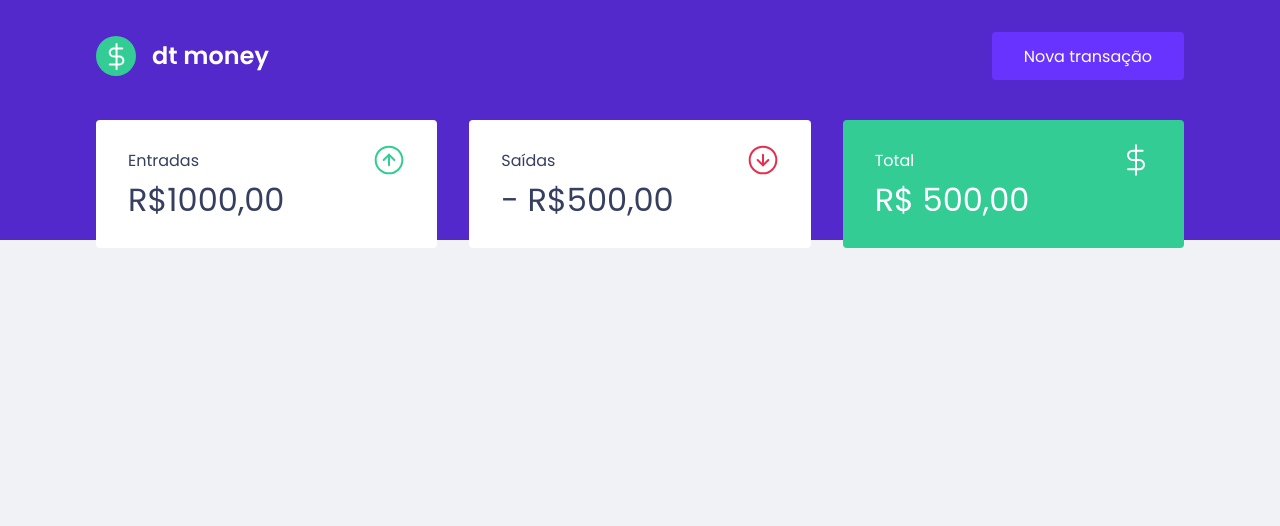
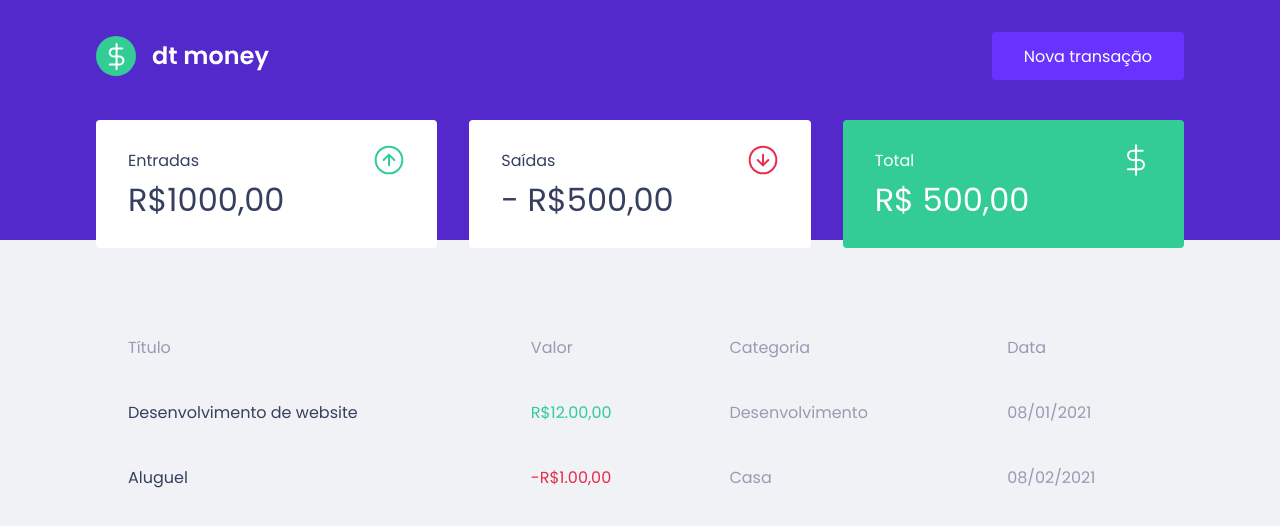
Before and after one commit to mstarkRules/02-dt-money, a React (Create React App) app: page / in a window 1280 px wide. Shown: the top 526 px of the page. Built offline with nearby package versions, Linux system fonts and the light colour scheme; no server answers.

Commit message:
❗ install miragejs and create useeEffect to fetch fake api

```diff
--- a/package.json
+++ b/package.json
@@ -3,6 +3,7 @@
   "version": "0.1.0",
   "private": true,
   "dependencies": {
+    "miragejs": "^0.1.41",
     "react": "^17.0.2",
     "react-dom": "^17.0.2",
     "react-scripts": "4.0.3",
--- a/src/components/Dashboard/index.tsx
+++ b/src/components/Dashboard/index.tsx
@@ -1,10 +1,12 @@
 import { Summary } from "../Summary";
+import { TransactionsTable } from "../TransactionsTable";
 import { Container } from "./styles";
 
 export function Dashboard() {
   return (
     <Container>
       <Summary />
+      <TransactionsTable />
     </Container>
   );
 }
--- /dev/null
+++ b/src/components/TransactionsTable/index.tsx
@@ -0,0 +1,39 @@
+import { useEffect } from "react";
+import { Container } from "./styles";
+
+export function TransactionsTable() {
+  useEffect(() => {
+    fetch("http://localhost:3000/api/transactions")
+      .then((response) => response.json())
+      .then((data) => console.log(data));
+  }, []);
+
+  return (
+    <Container>
+      <table>
+        <thead>
+          <tr>
+            <th>Título</th>
+            <th>Valor</th>
+            <th>Categoria</th>
+            <th>Data</th>
+          </tr>
+        </thead>
+        <tbody>
+          <tr>
+            <td>Desenvolvimento de website</td>
+            <td className="deposit">R$12.00,00</td>
+            <td>Desenvolvimento</td>
+            <td>08/01/2021</td>
+          </tr>
+          <tr>
+            <td>Aluguel</td>
+            <td className="withdraw">-R$1.00,00</td>
+            <td>Casa</td>
+            <td>08/02/2021</td>
+          </tr>
+        </tbody>
+      </table>
+    </Container>
+  );
+}
```
Also changed, not shown: 1 other file (tests, documents, lock files or other folders).
